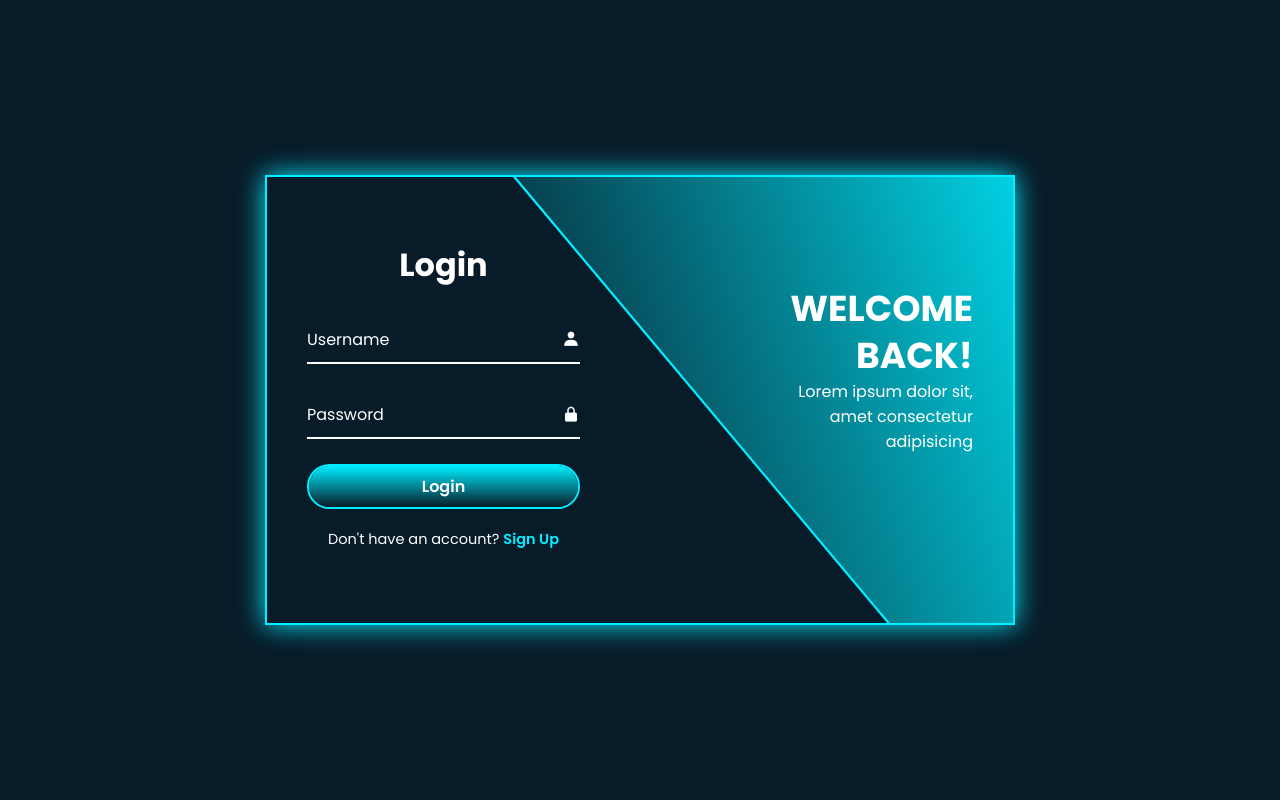
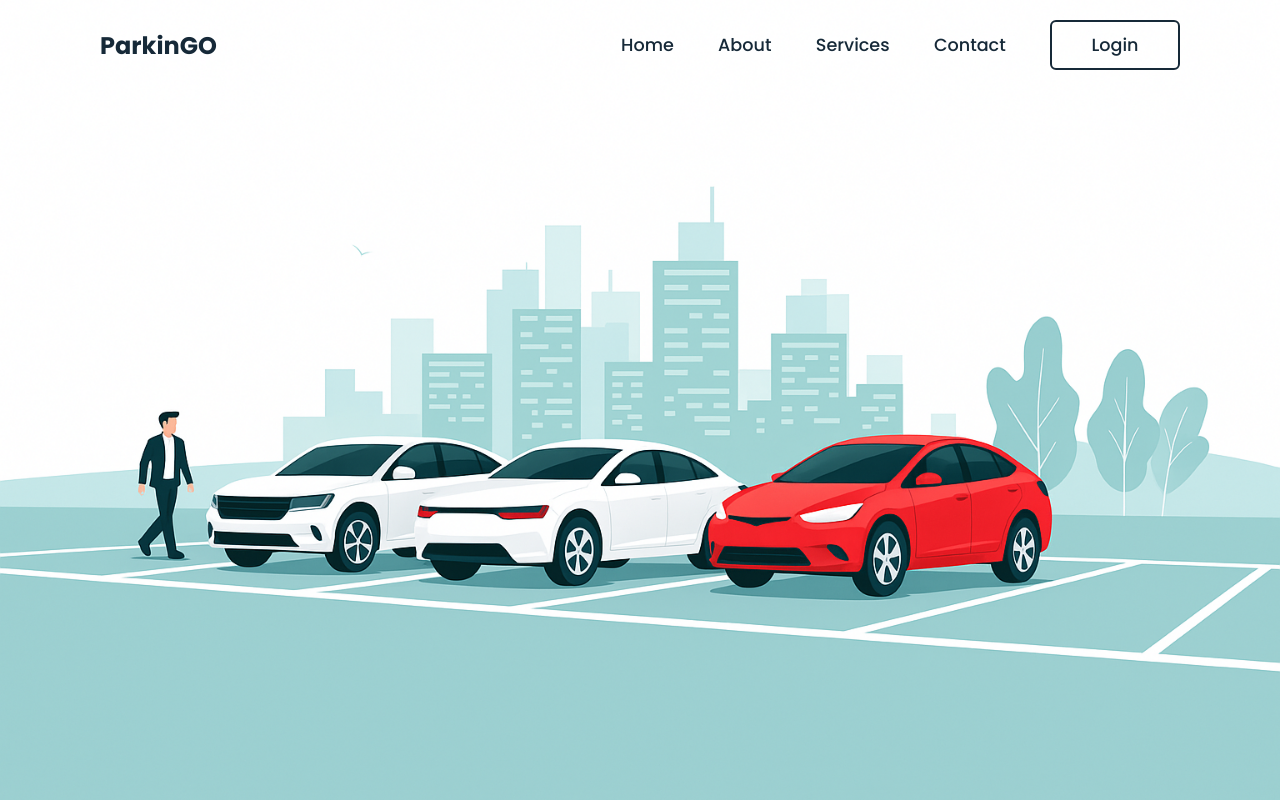
Before and after one commit to Heroplay-GT/Proyecto_Aula, a PHP site: page /View/index.html in a window 1280 px wide. Run offline with PHP 8.4, Linux system fonts and the light colour scheme.

Commit message:
Segundo commit

```diff
--- a/CSS/style.css
+++ b/CSS/style.css
@@ -12,86 +12,174 @@ body{
     justify-content: center;
     align-items: center;
     min-height: 100vh;
-    background: #081b29;
+    background-image: url('../Media/Ilustracion.png');
+    background-size: cover;
+    background-position: center;
 }
+
+header{
+    position: fixed;
+    top: 0;
+    left: 0;
+    width: 100%;
+    padding: 20px 100px;
+    display: flex;
+    justify-content: space-between;
+    align-items: center;
+    z-index: 99;
+}
+
+.logo{
+    font-size: 2m;
+    color: #162938;
+    user-select: none;
+}
+
+.navigation a{
+    position: relative;
+    font-size: 1.1em;
+    color: #162938;
+    text-decoration: none;
+    font-weight: 500;
+    margin-left: 40px;
+}
+
+.navigation a::after{
+    content: '';
+    position: absolute;
+    left: 0;
+    bottom: -6px;
+    width: 100%;
+    height: 3px;
+    background: #162938;
+    border-radius: 5px;
+    transform-origin: right;
+    transform: scaleX(0);
+    transition: transform .5s;
+}
+
+.navigation a:hover::after{
+    transform: scaleX(1);
+    transform-origin: left;
+}
+
+.navigation .btnLogin-popup{
+    width: 130px;
+    height: 50px;
+    background: transparent;
+    border: 2px solid #162938;
+    outline: none;
+    border-radius: 6px;
+    color: #162938;
+    font-size: 1.1em;
+    font-weight: 500;
+    cursor: pointer;
+    margin-left: 40px;
+    transition: .5s;
+}
+
+.navigation .btnLogin-popup:hover{
+    background: grey;
+    color: #162938;
+}
+
 .wrapper{
+    position: relative;
+    width: 400px;
+    height: 440px;
+    background: transparent;
+    border: 2px solid rgba(255, 255, 255, .5);
+    border-radius: 20px;
+    backdrop-filter: blur(20px);
+    box-shadow: 0 0 30px rgba(0, 0, 0, .5);
+    display: flex;
+    justify-content: center;
+    align-items: center;
+    overflow: hidden;
+    transform: scale(0);
+    transition: transform .5s ease, height .2s ease;
+}
 
-    position: relative;
-    width: 750px;
-    height: 450px;
-    background: transparent;
-    border: 2px solid #0ef;
-    box-shadow: 0 0 25px #0ef;
-    overflow: hidden;
+.wrapper.active-popup{
+    transform: scale(1);
 }
+
+.wrapper.active{
+    height: 520px;
+}
+
 .wrapper .form-box{
-
-    position: absolute;
-    top: 0;
-    width: 50%;
-    height: 100%;
-    display: flex;
-    flex-direction: column;
-    justify-content: center;
-
+    width: 100%;
+    padding: 40px;
 }
 
 .wrapper .form-box.login{
-    left: 0;
-    padding: 0 60px 0 40px;
-
+    transition: transform .18s ease;
+    transform: translateX(0px);
 }
 
-.wrapper .form-box.login .animation{
-    transform: translateX(0);
-    opacity: 1;
-    filter: blur(0);
-    transition: .7s ease;
-    transition-delay: calc(.1s * var(--j));
-}
-
-.wrapper.active .form-box.login .animation{
-    transform: translateX(-120%);
-    opacity: 0;
-    filter: blur(10px);
-    transition-delay: calc(.1s * var(--i));
+.wrapper.active .form-box.login{
+    transition: none;
+    transform: translateX(-400px);
 }
 
 .wrapper .form-box.register{
-    right: 0;
-    padding: 0 40px 0 60px;
-    pointer-events: none;
+    position: absolute;
+    transition: none;
+    transform: translateX(400px);
 }
 
 .wrapper.active .form-box.register{
-    pointer-events: auto;
+    transition: transform .18s ease;
+    transform: translateX(0px);
 }
 
-.wrapper .form-box.register .animation{
-    transform: translateX(120%);
-    opacity: 0;
-    filter: blur(10px);
-    transition: .7s ease;
-    transition-delay: calc(.1s * var(--j));
+.wrapper .icon-close{
+    position: absolute;
+    top: 0;
+    right: 0;
+    width: 45px;
+    height: 45px;
+    background: #162938;
+    font-size: 2em;
+    color: #fff;
+    display: flex;
+    justify-content: center;
+    align-items: center;
+    border-bottom-left-radius: 25px;
+    cursor: pointer;
+    z-index: 1;
 }
 
-.wrapper.active .form-box.register .animation{
-    transform: translateX(0);
-    opacity: 1;
-    filter: blur(0);
-    transition-delay: calc(.1s * var(--i));
-}
 .form-box h2{
-    font-size: 32px;
-    color: #fff;
+    font-size: 2em;
+    color: #162938;
     text-align: center;
 }
 
-.form-box .input-box{
+.input-box{
     position: relative;
     width: 100%;
     height: 50px;
-    margin: 25px 0;
+    border-bottom: 2px solid #162938;
+    margin: 30px 0;
+}
+
+.input-box label{
+    position: absolute;
+    top: 50%;
+    left: 5px;
+    transform: translateY(-50%);
+    color: #162938;
+    font-size: 1em;
+    font-weight: 500;
+    pointer-events: none;
+    transition: .5s;
+}
+
+.input-box input:focus ~ label,
+.input-box input:valid ~ label{
+    top: -5px;
 }
 
 .input-box input{
@@ -100,203 +188,70 @@ body{
     background: transparent;
     border: none;
     outline: none;
-    border-bottom: 2px solid #fff;
-    padding-right: 23px;
-    font-size: 16px;
-    color: #fff;
-    transition: .5s;
-    font-weight: 500;
+    font-size: 1em;
+    color: #162938;
+    font-weight: 600;
+    padding: 0 35px 0 5px;
 }
 
-.input-box input:focus,
-.input-box input:valid{
-    border-bottom-color: #0ef;
+.input-box .icon{
+    position: absolute;
+    right: 8px;
+    font-size: 1.2em;
+    color: #162938;
+    line-height: 57px;
 }
 
-.input-box label{
-    position: absolute;
-    top: 50%;
-    left: 0;
-    transform: translateY(-50%);
-    font-size: 16px;
-    color: #fff;
-    pointer-events: none;
+.remember-forgot{
+    font-size: .9em;
+    color: #162938;
+    font-weight: 500;
+    margin: -15px 0 15px 0;
+    display: flex;
+    justify-content: space-between;
 }
 
-.input-box input:focus~label,
-.input-box input:valid~label{
-    top: -5px;
-    color: #0ef;
+.remember-forgot label input{
+    accent-color: #162938;
+    margin-right: 3px;
 }
 
-.input-box i{
-    position: absolute;
-    top: 50%;
-    right: 0;
-    transform: translateY(-50%);
-    font-size: 18px;
-    color: #fff;
-    transition: .5s;
+.remember-forgot a{
+    color: #162938;
+    text-decoration: none;
 }
 
-.input-box input:focus~i,
-.input-box input:valid~i{
-    color: #0ef;
+.remember-forgot a:hover{
+    text-decoration: underline;
 }
 
 .btn{
-    position: relative;
     width: 100%;
+    background: #162938;
     height: 45px;
-    background: transparent;
-    border: 2px solid #0ef;
+    border: none;
+    border-radius: 6px;
+    color: #fff;
+    font-size: 1em;
+    font-weight: 500;
+    cursor: pointer;
     outline: none;
-    border-radius: 40px;
-    cursor: pointer;
-    font-size: 16px;
-    color: #fff;
-    font-weight: 600;
-    z-index: 1;
-    overflow: hidden;
-
 }
 
-.btn::before{
-    content: '';
-    position: absolute;
-    top: -100%;
-    left: 0;
-    width: 100%;
-    height: 300%;
-    background: linear-gradient(#081b29, #0ef, #081b29, #0ef);
-    z-index: -1;
-    transition: 5s;
+.login-register{
+    font-size: .9em;
+    color: #162938;
+    text-align: center;
+    font-weight: 500;
+    margin: 25px 0 10px;
 }
 
-.btn:hover::before{
-    top: 0;
-}
-.form-box .logreg-link{
-    font-size: 14.5px;
-    color: #fff;
-    text-align: center;
-    margin: 20px 0 10px;
-}
-
-.logreg-link p a{
-    color: #0ef;
+.login-register p a{
+    color: #162938;
     text-decoration: none;
     font-weight: 600;
 }
 
-.logreg-link p a:hover{
+.login-register p a:hover{
     text-decoration: underline;
 }
-
-.wrapper .info-text{
-    position: absolute;
-    top: 0;
-    width: 50%;
-    height: 100%;
-    display: flex;
-    flex-direction: column;
-    justify-content: center;
-}
-
-.wrapper .info-text.login{
-    right: 0;
-    text-align: right;
-    padding: 0 40px 60px 150px;
-
-}
-
-.wrapper .info-text.login .animation{
-    transform: translateX(0);
-    opacity: 1;
-    filter: blur(0);
-    transition: .7s ease;
-    transition-delay: calc(.1s * var(--j));
-}
-
-.wrapper.active .info-text.login .animation{
-    transform: translateX(120%);
-    opacity: 0;
-    filter: blur(10px);
-    transition-delay: calc(.1s * var(--i));
-}
-
-.wrapper .info-text.register{
-    left: 0;
-    text-align: left;
-    padding: 0 150px 60px 40px;
-    pointer-events: none;
-}
-
-.wrapper.active .info-text.register{
-    pointer-events: auto;
-}
-
-.wrapper .info-text.register .animation{
-    transform: translateX(-120%);
-    opacity: 0;
-    filter: blur(10px);
-    transition: .7s ease;
-    transition-delay: calc(.1s * var(--j));
-}
-
-.wrapper.active .info-text.register .animation{
-    transform: translateX(0);
-    opacity: 1;
-    filter: blur(0);
-    transition-delay: calc(.1s * var(--i));
-}
-
-.info-text h2{
-    font-size: 36px;
-    color: #fff;
-    line-height: 1.3;
-    text-transform: uppercase;
-}
-
-.info-text p{
-    font-size: 16px;
-    color: #fff;
-}
-
-.wrapper .bg-animate{
-    position: absolute;
-    top: -4px;
-    right: 0;
-    width: 850px;
-    height: 600px;
-    background: linear-gradient(45deg, #081b29, #0ef);
-    border-bottom: 3px solid #0ef;
-    transform: rotate(10deg) skewY(40deg);
-    transform-origin: bottom right;
-    transition: 1.5s ease;
-    transition-delay: 1.6s;
-}
-
-.wrapper.active .bg-animate{
-    transform: rotate(0) skewY(0);
-    transition-delay: .5s;
-}
-
-.wrapper .bg-animate2{
-    position: absolute;
-    top: 100%;
-    left: 250px;
-    width: 850px;
-    height: 700px;
-    background: #081b29;
-    border-bottom: 3px solid #0ef;
-    transform: rotate(0) skewY(0);
-    transform-origin: bottom left;
-    transition: 1.5s ease;
-    transition-delay: .5s;
-}
-
-.wrapper.active .bg-animate2{
-    transform: rotate(-11deg) skewY(-41deg);
-    transition-delay: 1.2s;
-}
--- a/View/index.html
+++ b/View/index.html
@@ -3,77 +3,85 @@
 <head>
     <meta charset="UTF-8">
     <meta name="viewport" content="width=device-width, initial-scale=1.0">
-    <title>Login</title>
-    <link href='https://unpkg.com/boxicons@2.1.4/css/boxicons.min.css' rel='stylesheet'>
-    <link rel="stylesheet" href="../Css/style.css "
+    <title>ParkinGO</title>
+    <link rel="stylesheet" href="../CSS/style.css">
 </head>
 <body>
 
+    <header>
+        <h2 class="logo">ParkinGO</h2>
+        <nav class="navigation">
+                <a href="#">Home</a>
+                <a href="#">About</a>
+                <a href="#">Services</a>
+                <a href="#">Contact</a>
+                <button class="btnLogin-popup">Login</button>
+        </nav>
+    </header>
+
+    <!--Formulario Login-->
     <div class="wrapper">
-        <span class="bg-animate"></span>
-        <span class="bg-animate2"></span>
-
+        <span class="icon-close">
+            <ion-icon name="close"></ion-icon>
+        </span>
         <div class="form-box login">
-
-            <h2 class="animation" style="--i:0; --j:21;">Login</h2>
+            <h2>Login</h2>
             <form action="../Controller/login.php" method="POST">
-
-                <div class="input-box animation" style="--i:1; --j:22;">
-                    <input type="text" required name="username">
+                <div class="input-box">
+                    <span class="icon"><ion-icon name="person"></ion-icon></span>
+                    <input type="text" required>
                     <label>Username</label>
-                    <i class='bx bxs-user'></i>
                 </div>
-                <div class="input-box animation" style="--i:2; --j:23;">
-                    <input type="password" required name="password">
+                <div class="input-box">
+                    <span class="icon"><ion-icon name="lock-closed"></ion-icon></span>
+                    <input type="password" required>
                     <label>Password</label>
-                    <i class='bx bxs-lock-alt'></i>
                 </div>
-                <button type="submit" class="btn animation" style="--i:3; --j:24;">Login</button>
-                <div class="logreg-link animation" style="--i:4; --j:25;">
-                    <p>Don't have an account? <a href="#" class="register-link">Sign Up</a></p>
+                <div class="remember-forgot">
+                    <label><input type="checkbox"> Remember me</label>
+                    <a href="#">Forgot password?</a>
+                </div>
+                <button type="submit" class="btn">Login</button>
+                <div class="login-register">
+                    <p>Don't have an account? <a href="#" class="register-link">Register</a></p>
                 </div>
             </form>
+        </div>
 
-        </div>
-        <div class="info-text login">
-            <h2 class="animation" style="--i:0; --j:20;">Welcome Back!</h2>
-            <p class="animation" style="--i:1; --j:21;">Lorem ipsum dolor sit, amet consectetur adipisicing</p>
-        </div>
+        <!--Formulario registro-->
         <div class="form-box register">
-
-            <h2 class="animation" style="--i:17; --j:0;" >Sign Up</h2>
+            <h2>Registration</h2>
+            <form action="#">
+                <div class="input-box">
+                    <span class="icon"><ion-icon name="person"></ion-icon></span>
+                    <input type="text" required>
+                    <label>Username</label>
+                </div>
             <form action="../Controller/registro.php" method="POST">
-
-                <div class="input-box animation" style="--i:18; --j:1;">
-                    <input type="text" required name="username">
-                    <label>Username</label>
-                    <i class='bx bxs-user'></i>
+                <div class="input-box">
+                    <span class="icon"><ion-icon name="mail"></ion-icon></span>
+                    <input type="email" required>
+                    <label>Email</label>
                 </div>
-                <div class="input-box animation" style="--i:19; --j:2;">
-                    <input type="text" required name="email">
-                    <label>Email</label>
-                    <i class='bx bxs-envelope'></i>
+                <div class="input-box">
+                    <span class="icon"><ion-icon name="lock-closed"></ion-icon></span>
+                    <input type="password" required>
+                    <label>Password</label>
                 </div>
-                <div class="input-box animation" style="--i:20; --j:3;">
-                    <input type="password" required name="password">
-                    <label>Password</label>
-                    <i class='bx bxs-lock-alt'></i>
+                <div class="remember-forgot">
+                    <label><input type="checkbox">I agree to the terms & conditions</label>
                 </div>
-                <button type="submit" class="btn animation" style="--i:21; --j:4;">Sign Up</button>
-                <div class="logreg-link animation" style="--i:22; --j:5;">
+                <button type="submit" class="btn">Register</button>
+                <div class="login-register">
                     <p>Already have an account? <a href="#" class="login-link">Login</a></p>
                 </div>
             </form>
-
         </div>
-        <div class="info-text register">
-            <h2 class="animation" style="--i:17; --j:0;">Welcome Back!</h2>
-            <p class="animation" style="--i:18; --j:1;">Lorem ipsum dolor sit, amet consectetur adipisicing</p>
-        </div>
-
     </div>
 
-    <script src="../Js/script.js"></script>
 
+    <script src="../JS/script.js"></script>
+    <script type="module" src="https://unpkg.com/ionicons@7.1.0/dist/ionicons/ionicons.esm.js"></script>
+    <script nomodule src="https://unpkg.com/ionicons@7.1.0/dist/ionicons/ionicons.js"></script>
 </body>
 </html>
```
Also changed, not shown: JS/script.js (+18 -8 lines), View/home.html (deleted, +0 -11 lines), Media/Ilustracion.png (added).
